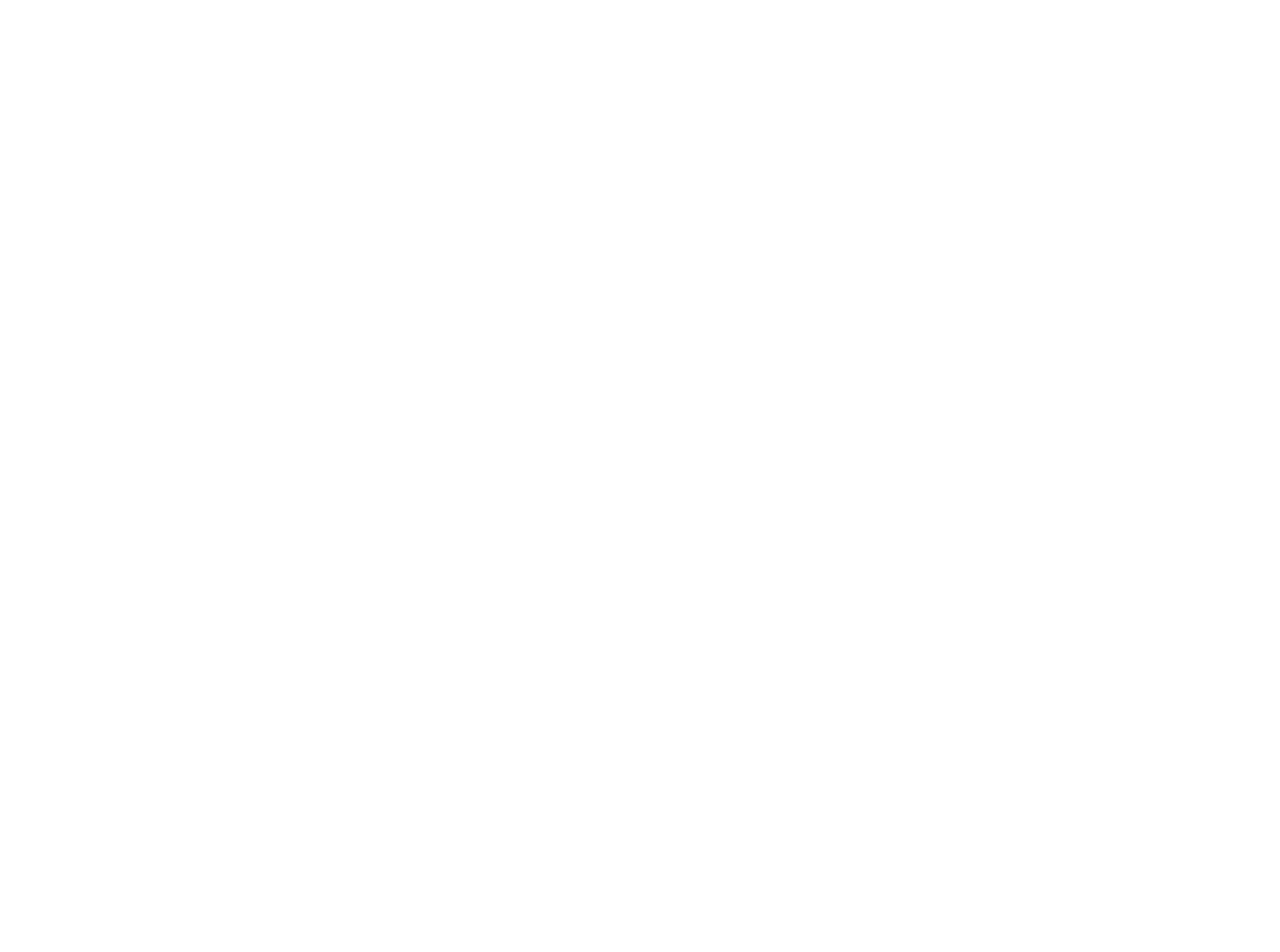
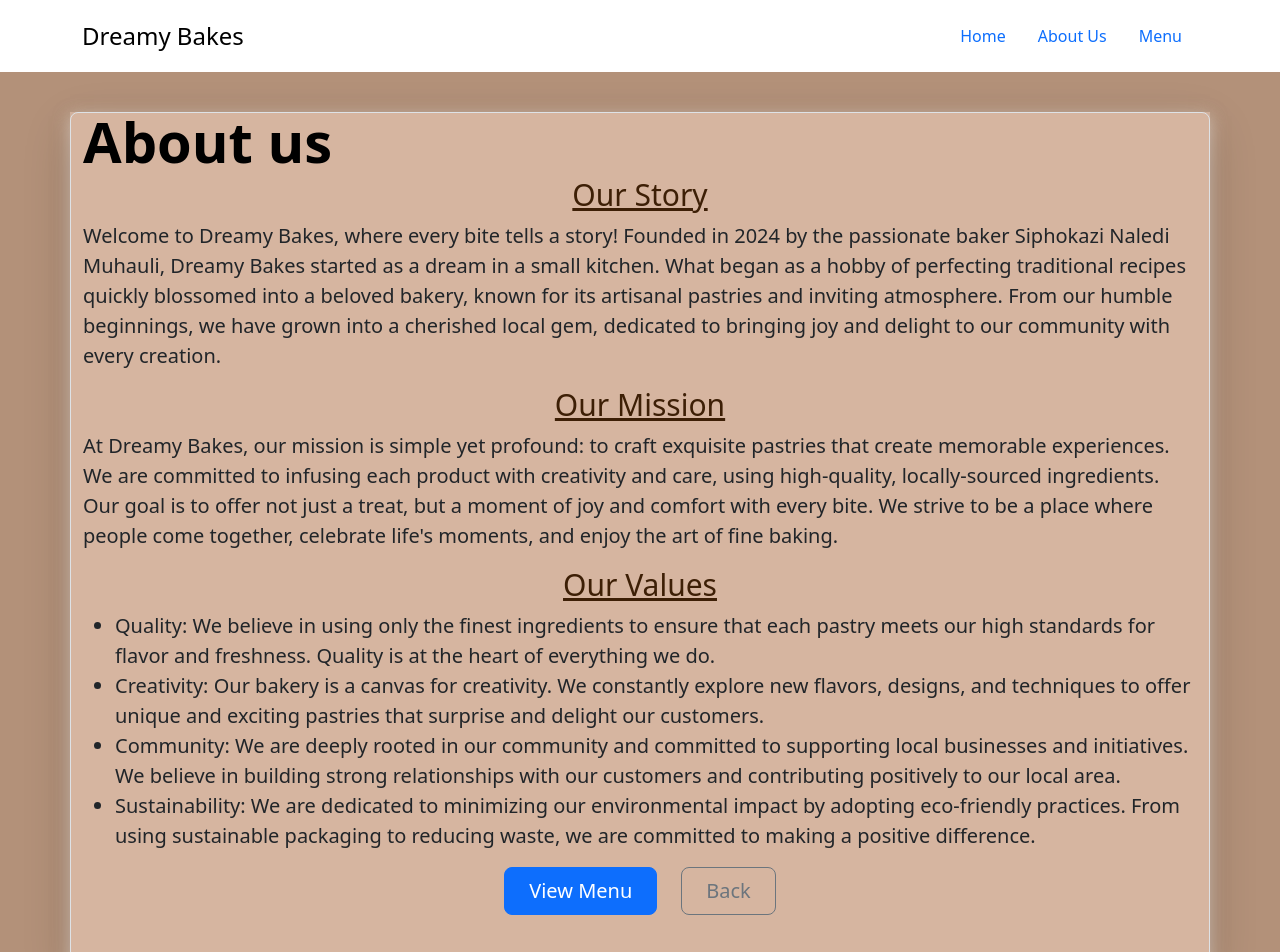
Before and after one commit to naledimuhauli/bakery-website, a React (Create React App) app: page /aboutus in a window 1280 px wide. Before the commit this address had no page. Shown: the top 952 px of the page. Before the commit the page ends 800 px from the top, so only its background shows below. Built offline with nearby package versions, Linux system fonts and the light colour scheme; a web font is replaced by a local one.

Commit message:
added an about us section

```diff
--- /dev/null
+++ b/src/About.css
@@ -0,0 +1,26 @@
+.aboutus {
+
+    background-color: rgba(155, 109, 78, 0.753);
+    align-items: center;
+    text-align: center;
+    padding: 40px;
+    margin-top: 0;
+    max-height: 100%;
+}
+
+.aboutus .about-bakery {
+    background-color: rgb(248, 233, 224);
+    box-shadow: 0px 4px 15px rgba(253, 253, 252, 0.5);
+    max-width: 900px;
+}
+
+.about-bakery .bakes {
+    text-align: center;
+}
+
+.about-bakery .bakery-title {
+    font-size: 35px;
+    color: rgba(65, 40, 4, 0.89);
+    text-decoration: underline;
+    text-align: center;
+}
--- /dev/null
+++ b/src/About.js
@@ -0,0 +1,58 @@
+import React from 'react';
+import 'bootstrap/dist/css/bootstrap.min.css';
+import './About.css';
+import { useNavigate } from 'react-router-dom';
+import { Link } from 'react-router-dom';
+import Navbar from './Navbar';
+
+const AboutBakery = () => {
+    const details = [{
+        ourStory: 'Welcome to Dreamy Bakes, where every bite tells a story! Founded in 2024 by the passionate baker Siphokazi Naledi Muhauli, Dreamy Bakes started as a dream in a small kitchen. What began as a hobby of perfecting traditional recipes quickly blossomed into a beloved bakery, known for its artisanal pastries and inviting atmosphere. From our humble beginnings, we have grown into a cherished local gem, dedicated to bringing joy and delight to our community with every creation.',
+        ourMission: 'At Dreamy Bakes, our mission is simple yet profound: to craft exquisite pastries that create memorable experiences. We are committed to infusing each product with creativity and care, using high-quality, locally-sourced ingredients. Our goal is to offer not just a treat, but a moment of joy and comfort with every bite. We strive to be a place where people come together, celebrate life\'s moments, and enjoy the art of fine baking.',
+        ourValues: [
+            'Quality: We believe in using only the finest ingredients to ensure that each pastry meets our high standards for flavor and freshness. Quality is at the heart of everything we do.',
+            'Creativity: Our bakery is a canvas for creativity. We constantly explore new flavors, designs, and techniques to offer unique and exciting pastries that surprise and delight our customers.',
+            'Community: We are deeply rooted in our community and committed to supporting local businesses and initiatives. We believe in building strong relationships with our customers and contributing positively to our local area.',
+            'Sustainability: We are dedicated to minimizing our environmental impact by adopting eco-friendly practices. From using sustainable packaging to reducing waste, we are committed to making a positive difference.'
+        ]
+    }];
+
+    const navigate = useNavigate();
+
+    return (
+        <>
+            <Navbar />
+            <div className='about-us'>
+                <div className="container about">
+                    <div className="row align-items-center rounded-3 border shadow-lg">
+                        <div className="col">
+                            <h1 className="display-4 fw-bold lh-1 text-body-emphasis">About us</h1>
+                            <div className="col">
+                                <h5 className='title'>Our Story</h5>
+                                <p className="lead">{details[0].ourStory}</p>
+                                <h5 className='title'>Our Mission</h5>
+                                <p className="lead">{details[0].ourMission}</p>
+                                <h5 className='title'>Our Values</h5>
+                                <ul>
+                                    {details[0].ourValues.map((detail, index) => (
+                                        <li key={index} className="lead">{detail}</li>
+                                    ))}
+                                </ul>
+                                <div className="d-grid gap-2 d-sm-flex justify-content-sm-center mb-5">
+                                    <Link to="/menu" className="btn btn-primary btn-lg px-4 me-sm-3">
+                                        View Menu
+                                    </Link>
+                                    <button type="button" onClick={() => navigate(-1)} className="btn btn-outline-secondary btn-lg px-4">
+                                        Back
+                                    </button>
+                                </div>
+                            </div>
+                        </div>
+                    </div>
+                </div>
+            </div>
+        </>
+    );
+}
+
+export default AboutBakery;
--- a/src/AboutUs.js
+++ b/src/AboutUs.js
@@ -2,44 +2,29 @@
 import 'bootstrap/dist/css/bootstrap.min.css';
 import './App.css';
 import About from './images/about.jpg';
-import Navbar from './Navbar';
+import { Link } from 'react-router-dom';
 
 const AboutUs = () => {
     const details = [{
         ourStory: 'Welcome to Dreamy Bakes! Founded in 2024 by Siphokazi Naledi Muhauli, we combine traditional recipes with creative techniques to bring you delightful pastries. From a small dream to a local favorite, our bakery offers warmth and joy to our community.',
-        ourMission: 'Our mission is to create delicious pastries that bring comfort and joy. We aim to connect with people through our artful baking and fresh ingredients.',
-        ourValues: [
-            'Quality: Only the finest ingredients.',
-            'Creativity: New flavors and designs.',
-            'Community: Supporting local businesses.',
-            'Sustainability: Eco-friendly practices.'
-        ]
     }];
 
     return (
         <>
-            <Navbar />
             <div className='about-us'>
                 <div className="container about">
                     <div className="row p-4 pb-0 pe-lg-0 pt-lg-5 align-items-center rounded-3 border shadow-lg">
                         <div className="col-lg-7 p-3 p-lg-5 pt-lg-3">
-                            <h1 className="display-4 fw-bold lh-1 text-body-emphasis">About Dreamy Bakes</h1>
-                            <h5 className='title'>Our Story</h5>
+                            <h1 className="display-4 fw-bold lh-1 text-body-emphasis">About us</h1>
                             <p className="lead">{details[0].ourStory}</p>
-                            <h5 className='title'>Our Mission</h5>
-                            <p className="lead">{details[0].ourMission}</p>
-                            <h5 className='title'>Our Values</h5>
-                            <ul>
-                                {details[0].ourValues.map((detail, index) => (
-                                    <li key={index} className="lead">{detail}</li>
-                                ))}
-                            </ul>
                             <div className="d-grid gap-2 d-md-flex justify-content-md-start mb-4 mb-lg-3">
-                                <button type="button" className="btn btn-outline-secondary btn-lg px-4 contact">Contact Us</button>
+                                <button type="button" className="btn btn-outline-secondary btn-lg px-4 contact">
+                                    <Link to="/aboutus" className="nav-link"> More Details</Link>
+                                </button>
                             </div>
                         </div>
                         <div className="col-lg-4 offset-lg-1 p-0 overflow-hidden shadow-lg">
-                            <img className="rounded-lg-3" src={About} alt="About Us" width="500" height="500" />
+                            <img className="rounded-lg-3" src={About} alt="About Us" width="450" height="450" />
                         </div>
                     </div>
                 </div>
--- a/src/App.css
+++ b/src/App.css
@@ -113,6 +113,7 @@
   font-weight: 500;
   text-decoration: underline;
   font-size: 30px;
+  text-align: center;
 }
 
 .about-us .lead {
--- a/src/App.js
+++ b/src/App.js
@@ -5,6 +5,7 @@
 import AboutUs from './AboutUs';
 import Menu from './Menu';
 import Navbar from './Navbar';
+import About from './About';
 
 
 function Homepage() {
@@ -27,6 +28,7 @@
         <Route path="/" element={<Homepage />} />
         <Route path="/about" element={<AboutUs />} />
         <Route path="/menu" element={<Menu />} />
+        <Route path="/aboutus" element={<About />} />
       </Routes>
     </Router>
   );
--- a/src/Navbar.js
+++ b/src/Navbar.js
@@ -16,7 +16,7 @@
                             <Link to="/" className="nav-link" aria-current="page">Home</Link>
                         </li>
                         <li className="nav-item">
-                            <Link to="/about" className="nav-link">About Us</Link>
+                            <Link to="/aboutus" className="nav-link">About Us</Link>
                         </li>
                         <li className="nav-item">
                             <Link to="/menu" className="nav-link">Menu</Link>
```
Also changed, not shown: src/example.js (added, +32 -0 lines), src/images/chocolate.jpg (added).
